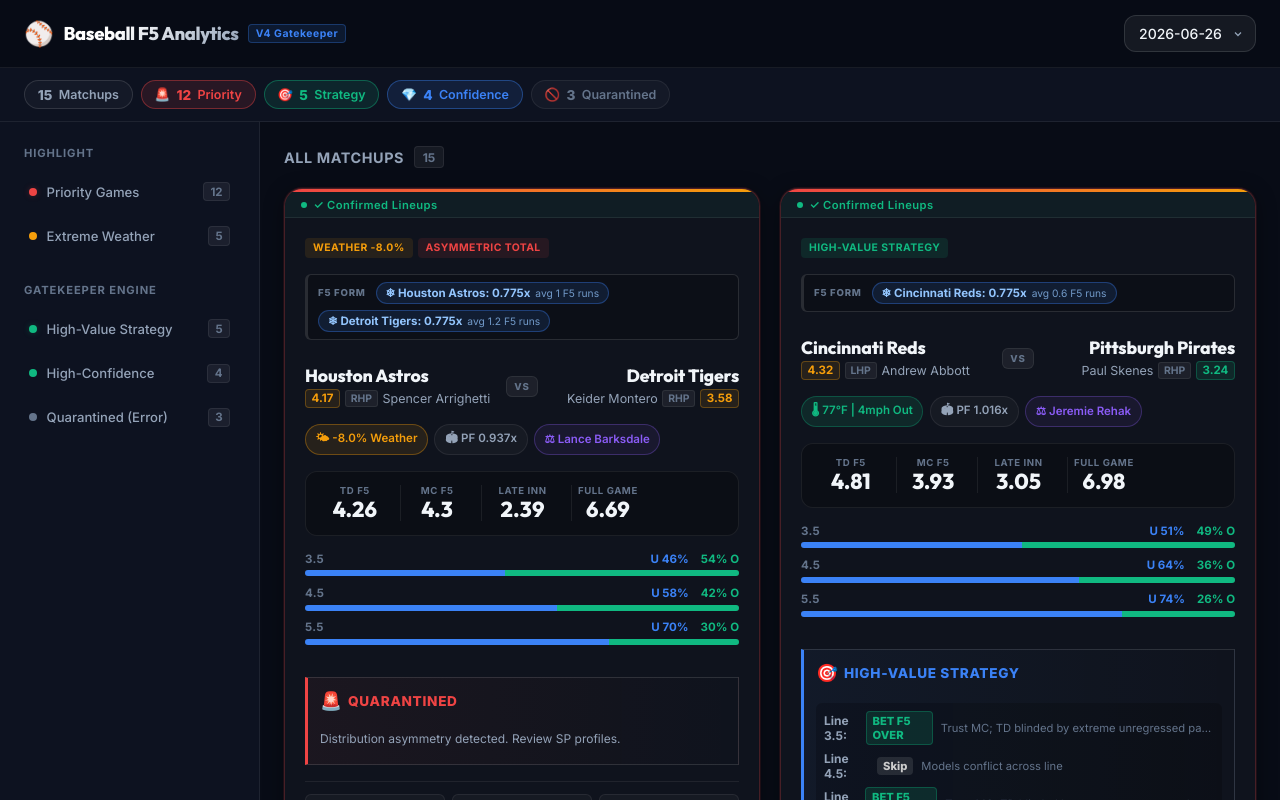
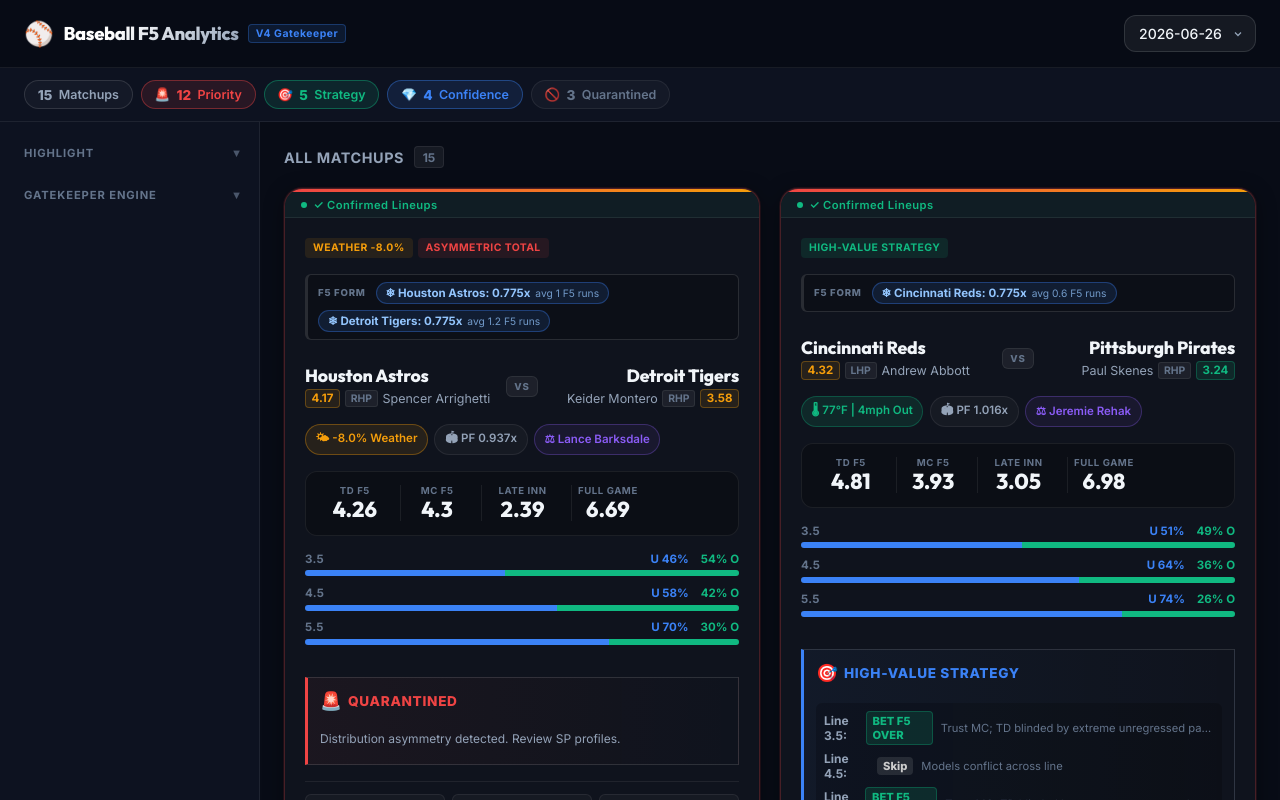
Before and after one commit to kadafs/baseball-dashboard, a React (Vite) app: page / in a window 1280 px wide. Shown: the top 800 px of the page. Built offline with nearby package versions, Linux system fonts and the light colour scheme.

Commit message:
feat: Make Sidebar filters collapsible

```diff
--- a/src/App.jsx
+++ b/src/App.jsx
@@ -317,6 +317,9 @@
 // Sidebar
 // ─────────────────────────────────────────────
 function Sidebar({ filters, onToggle, games }) {
+  const [showHighlight, setShowHighlight] = useState(false);
+  const [showGatekeeper, setShowGatekeeper] = useState(false);
+
   const counts = {
     priority: games.filter(g => classifyGame(g).isPriority).length,
     weather:  games.filter(g => {
@@ -353,12 +356,26 @@
   return (
     <aside className="sidebar">
       <div className="sidebar-section">
-        <div className="sidebar-label">Highlight</div>
-        <div className="filter-group">{filterItems.map(renderItem)}</div>
+        <div
+          className="sidebar-label"
+          onClick={() => setShowHighlight(!showHighlight)}
+          style={{ cursor: 'pointer', display: 'flex', justifyContent: 'space-between', alignItems: 'center' }}
+        >
+          <span>Highlight</span>
+          <span style={{ fontSize: '0.7rem', opacity: 0.7 }}>{showHighlight ? '▲' : '▼'}</span>
+        </div>
+        {showHighlight && <div className="filter-group">{filterItems.map(renderItem)}</div>}
       </div>
       <div className="sidebar-section">
-        <div className="sidebar-label">Gatekeeper Engine</div>
-        <div className="filter-group">{gkItems.map(renderItem)}</div>
+        <div
+          className="sidebar-label"
+          onClick={() => setShowGatekeeper(!showGatekeeper)}
+          style={{ cursor: 'pointer', display: 'flex', justifyContent: 'space-between', alignItems: 'center' }}
+        >
+          <span>Gatekeeper Engine</span>
+          <span style={{ fontSize: '0.7rem', opacity: 0.7 }}>{showGatekeeper ? '▲' : '▼'}</span>
+        </div>
+        {showGatekeeper && <div className="filter-group">{gkItems.map(renderItem)}</div>}
       </div>
     </aside>
   );
```
